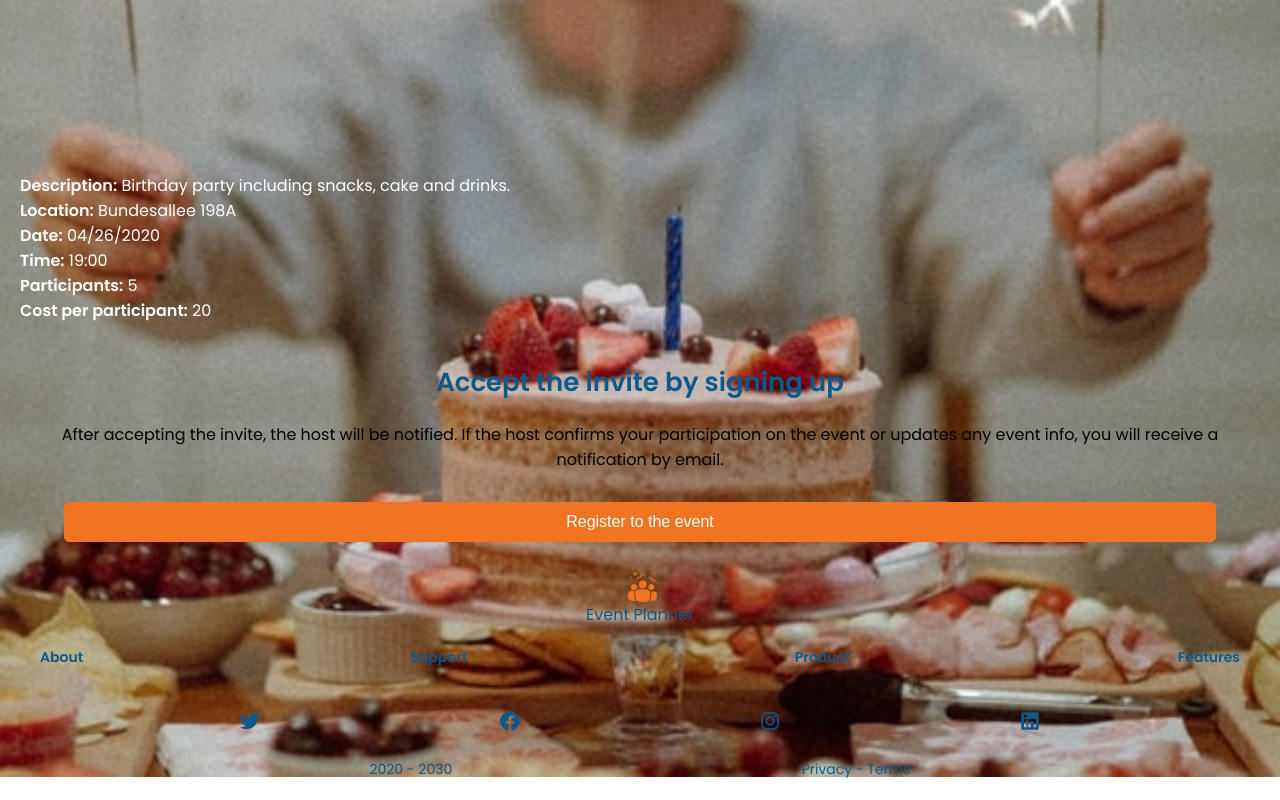
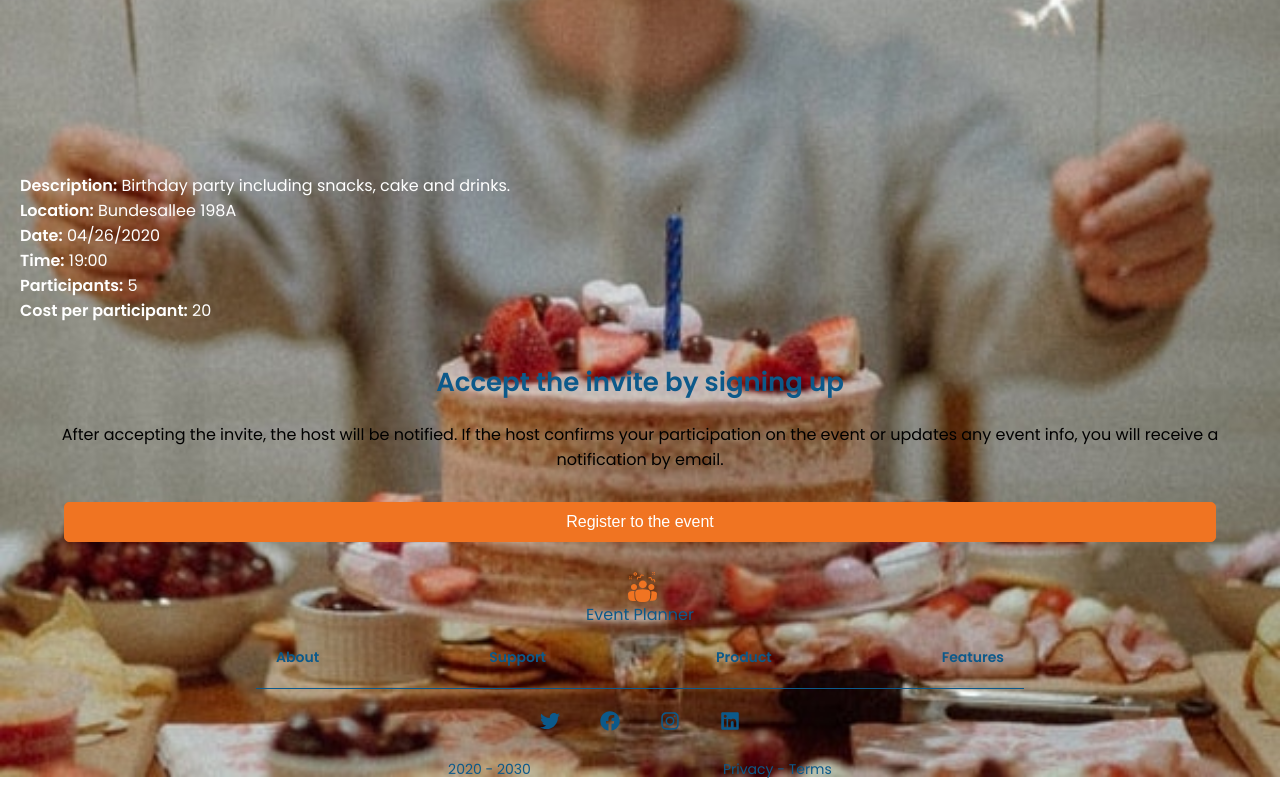
Before and after one commit to MarinaFroes/Event_Planner, a React (Create React App) app: page / in a window 1280 px wide. Shown: the part 647-1447 px from the top of the page. Built offline with nearby package versions, Linux system fonts and the light colour scheme.

Commit message:
styles: Add max-width to footer items

```diff
--- a/src/components/Footer.tsx
+++ b/src/components/Footer.tsx
@@ -5,6 +5,10 @@ import { FaInstagram, FaFacebook, FaTwitter, FaLinkedin } from 'react-icons/fa'
 import Logo from '../assets/icons/logo.svg'
 
 const StyledFooter = styled.footer`
+  display: flex;
+  flex-direction: column;
+  align-items: center;
+  justify-content: space-evenly;
   padding: 20px;
   width: 100%;
   background-color: var(--main-color-white, #fff);
@@ -20,7 +24,6 @@ const Title = styled.p`
   font-size: 16px;
   color: var(--main-color-blue, #0c598a);
   margin: auto;
-
 `
 
 const LogoLink = styled.a`
@@ -51,6 +54,8 @@ const LinksContainer = styled.div`
   flex-wrap: wrap;
   padding: 20px;
   border-bottom: 1px solid var(--main-color-blue, #0c598a);
+  width: 100%;
+  max-width: 768px;
 `
 
 const SocialMediaContainer = styled.div`
@@ -58,6 +63,7 @@ const SocialMediaContainer = styled.div`
   justify-content: space-evenly;
   font-size: 16px;
   color: var(--main-color-blue, #0c598a);
+  max-width: 768px;
 `
 
 const SocialMediaLink = styled.a`
@@ -76,6 +82,8 @@ const ExtraInfo = styled.div`
   justify-content: space-evenly;
   color: var(--main-color-blue, #0c598a);
   font-size: 14px;
+  width: 100%;
+  max-width: 768px;
 `
 
 const Footer: React.FC = () => {
```
